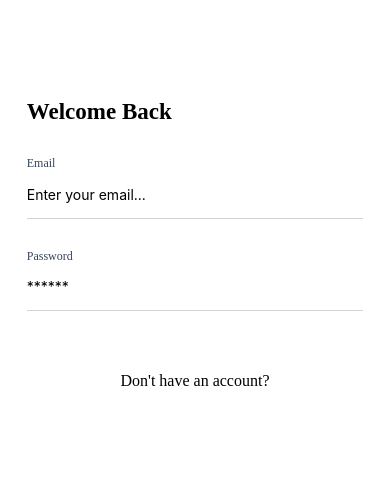
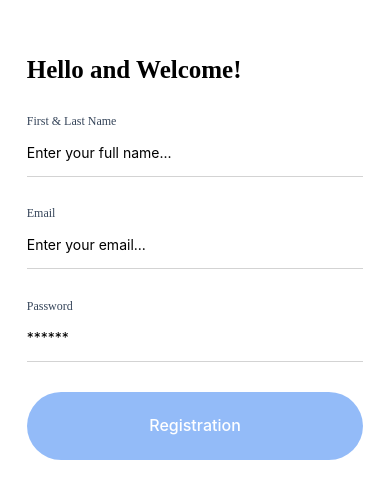
Before and after one commit to pavan-kumar-arepu/FirebaseAuth, a React Native app: screen /Registration in a window 390 px wide. Shown: the part 178-676 px from the top of the page. Built offline with nearby package versions, Linux system fonts and the light colour scheme.

Commit message:
RegistrationScreen with Reusable Component as 'BackButton' for navigation created

```diff
--- /dev/null
+++ b/components/BackButton/BackButton.js
@@ -0,0 +1,20 @@
+import React from 'react';
+
+import style from './style';
+import {Pressable} from 'react-native';
+import {FontAwesomeIcon} from '@fortawesome/react-native-fontawesome';
+import { faArrowLeft } from '@fortawesome/free-solid-svg-icons';
+import PropTypes from 'prop-types';
+const BackButton = props => {
+  return (
+    <Pressable onPress={() => props.onPress()} style={style.container}>
+      <FontAwesomeIcon icon={faArrowLeft} />
+    </Pressable>
+  );
+};
+
+BackButton.propTypes = {
+  onPress: PropTypes.func.isRequired,
+};
+
+export default BackButton;
--- /dev/null
+++ b/components/BackButton/style.js
@@ -0,0 +1,15 @@
+import {StyleSheet} from 'react-native';
+import { horizontalScale } from '../../assets/styles/scaling';
+
+const style = StyleSheet.create({
+  container: {
+    backgroundColor: '#FAFAFA',
+    width: horizontalScale(44),
+    height: horizontalScale(44),
+    borderRadius: horizontalScale(26),
+    alignItems: 'center',
+    justifyContent: 'center',
+  },
+});
+
+export default style;
--- a/components/Header/style.js
+++ b/components/Header/style.js
@@ -4,9 +4,9 @@ import { scaleFontSize } from "../../assets/styles/scaling";
 const style = StyleSheet.create({
     title1: {
         fontFamily: 'OpenSans',
-        fontSize: scaleFontSize(24),
+        fontSize: scaleFontSize(26),
         lineHeight: scaleFontSize(29),
-        fontWeight: '600'
+        fontWeight: '800'
     },
 
     title2: {
--- a/navigation/AppNavigation.js
+++ b/navigation/AppNavigation.js
@@ -2,13 +2,13 @@ import React from 'react'
 import Login from '../screens/login-screen/Login'
 import ShowTodoList from '../screens/todo-list-screen/ShowTodoList'
 import AddTodo from '../screens/add-list-screen/AddTodo'
-import {Routes} from './Routes'
+import Registration from '../screens/registration-screen/Registration'
 import Home from '../screens/home-screen/Home'
+
 import { createStackNavigator } from '@react-navigation/stack'
 import { NavigationContainer } from '@react-navigation/native'
 
 const Stack = createStackNavigator();
-
 
 function AppNavigator() {
 
@@ -17,11 +17,12 @@ function AppNavigator() {
       <Stack.Navigator initialRouteName='Login'
            screenOptions={{header: () => null, headerShown: false}}>
         <Stack.Screen name='Home' component={Home} />
+        <Stack.Screen name='Registration' component={Registration} />
         <Stack.Screen name='Login' component={Login} />
         <Stack.Screen name='AddTodo' component={AddTodo} />
         <Stack.Screen name='ShowTodoList' component={ShowTodoList} />
       </Stack.Navigator>
-      </NavigationContainer>
+    </NavigationContainer>
   );
 }
 
--- a/package.json
+++ b/package.json
@@ -10,6 +10,8 @@
     "test": "jest"
   },
   "dependencies": {
+    "@fortawesome/free-solid-svg-icons": "^6.5.2",
+    "@fortawesome/react-native-fontawesome": "^0.3.1",
     "@react-native-async-storage/async-storage": "^1.23.1",
     "@react-navigation/native": "^6.1.17",
     "@react-navigation/native-stack": "^6.9.26",
@@ -20,9 +22,11 @@
     "react": "18.2.0",
     "react-native": "0.74.1",
     "react-native-device-info": "^0.27.0",
+    "react-native-fontawesome": "^7.0.0",
     "react-native-gesture-handler": "^2.16.2",
     "react-native-safe-area-context": "^4.10.1",
     "react-native-screens": "^3.31.1",
+    "react-native-svg": "^15.3.0",
     "react-redux": "^9.1.2",
     "redux": "^5.0.1"
   },
--- a/screens/login-screen/Login.js
+++ b/screens/login-screen/Login.js
@@ -24,7 +24,7 @@ const Login = ({navigation}) => {
           showsVerticalScrollIndicator={false}
           contentContainerStyle={style.container}>
           <View style={globalStyle.marginBottom24}>
-            <Header type={1} title={'Welcome Back'} />
+            <Header type={8} title={'Welcome Back'} />
           </View>
           <View style={globalStyle.marginBottom24}>
             <Input
@@ -44,7 +44,10 @@ const Login = ({navigation}) => {
           </View>
           {error.length > 0 && <Text style={style.error}>{error}</Text>}
           <View style={globalStyle.marginBottom24}>
-            {/* <Button
+            {
+            // <Button title={'Login'}/>
+            <Button
+            /*
               onPress={async () => {
                 let user = await loginUser(email, password);
                 if (!user.status) {
@@ -54,14 +57,14 @@ const Login = ({navigation}) => {
                   dispatch(logIn(user.data));
                 //   navigation.navigate(Routes.Home);
                 }
-              }}
+              }}*/
               title={'Login'}
               isDisabled={email.length < 5 || password.length < 8}
-            /> */}
+            /> }
           </View>
           <Pressable
             style={style.registrationButton}
-            onPress={() => navigation.navigate(Routes.Registration)}>
+            onPress={() => navigation.navigate('Registration')}>
             <Header color={'#156CF7'} type={3} title={"Don't have an account?"} />
           </Pressable>
         </ScrollView>
--- /dev/null
+++ b/screens/registration-screen/Registration.js
@@ -0,0 +1,84 @@
+import { View, Text, SafeAreaView, ScrollView } from 'react-native'
+import React, { useState } from 'react'
+import { useDispatch } from 'react-redux';
+
+import style from './style';
+import Header from '../../components/Header/Header';
+import Button from '../../components/Button/Button';
+import Input from '../../components/Input/Input';
+import BackButton from '../../components/BackButton/BackButton';
+
+
+import globalStyle from '../../assets/styles/globalStyle'
+import PropTypes from 'prop-types';
+
+const Registration = ({navigation}) => {
+    const [fullName, setFullName] = useState('');
+    const [email, setEmail] = useState('');
+    const [password, setPassword] = useState('');
+    const [success, setSuccess] = useState('');
+    const [error, setError] = useState('');
+
+    return (
+        <SafeAreaView style={[globalStyle.backgroundWhite, globalStyle.flex]}>
+          <View style={style.backButton}>
+            <BackButton onPress={() => navigation.goBack()} />
+          </View>
+          <ScrollView
+            showsVerticalScrollIndicator={false}
+            contentContainerStyle={style.container}>
+            <View style={globalStyle.marginBottom24}>
+              <Header type={1} title={'Hello and Welcome!'} />
+            </View>
+          <View style={globalStyle.marginBottom24}>
+          <Input
+            label={'First & Last Name'}
+            placeholder={'Enter your full name...'}
+            onChangeText={value => setFullName(value)}
+          />
+        </View>
+        <View style={globalStyle.marginBottom24}>
+          <Input
+            keyboardType={'email-address'}
+            label={'Email'}
+            placeholder={'Enter your email...'}
+            onChangeText={value => setEmail(value)}
+          />
+        </View>
+        <View style={globalStyle.marginBottom24}>
+          <Input
+            secureTextEntry={true}
+            label={'Password'}
+            placeholder={'******'}
+            onChangeText={value => setPassword(value)}
+          />
+        </View>
+          {error.length > 0 && <Text style={style.error}>{error}</Text>}
+          {success.length > 0 && <Text style={style.success}>{success}</Text>}
+
+          <View style={globalStyle.marginBottom24}>
+            {
+             <Button
+             isDisabled={
+                fullName.length <= 2 || email.length <= 5 || password.length < 8
+              }
+              title={'Registration'}
+             /*
+              onPress={async () => {
+                let user = await loginUser(email, password);
+                if (!user.status) {
+                  setError(user.error);
+                } else {
+                  setError('');
+                  dispatch(logIn(user.data));
+                //   navigation.navigate(Routes.Home);
+                }
+              }}*/
+            /> }
+          </View>
+        </ScrollView>
+      </SafeAreaView>
+    );
+  };
+
+  export default Registration;
--- /dev/null
+++ b/screens/registration-screen/style.js
@@ -0,0 +1,28 @@
+
+import { StyleSheet } from "react-native";
+import { horizontalScale, verticalScale, scaleFontSize } from "../../assets/styles/scaling";
+
+const style = StyleSheet.create({
+    container: {
+      marginHorizontal: horizontalScale(24),
+      flex: 1,
+      justifyContent: 'center',
+    },
+    backButton: {
+      marginLeft: horizontalScale(14),
+      marginTop: verticalScale(7),
+    },
+    error: {
+      fontFamily: 'Inter',
+      fontSize: scaleFontSize(16),
+      color: '#FF0000',
+      marginBottom: verticalScale(24),
+    },
+    success: {
+      fontFamily: 'Inter',
+      fontSize: scaleFontSize(16),
+      color: '#28a745',
+      marginBottom: verticalScale(24),
+    },
+  });
+export default style;
```
Also changed, not shown: screens/login-screen/LoginOld.js (deleted, +0 -55 lines), 1 other file (tests, documents, lock files or other folders).
